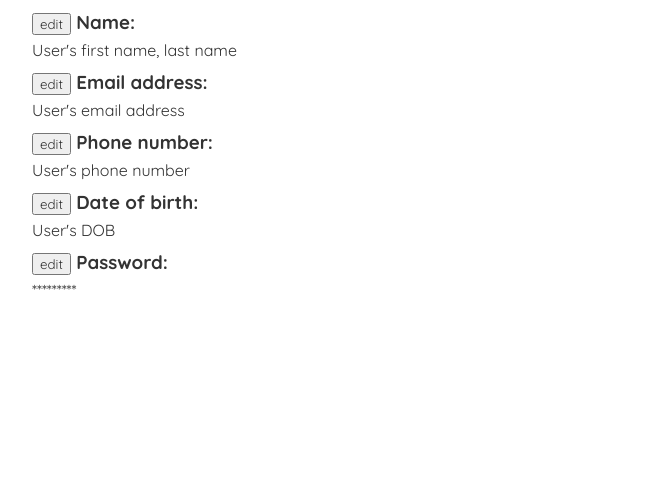
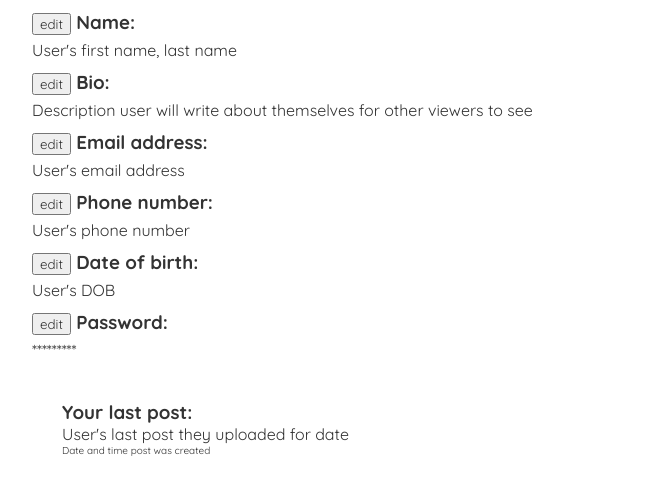
Before and after one commit to agiledev-students-spring2023/final-project-dinnerdate, a React (Create React App) app in the folder front-end/: page /profile in a window 1280 px wide. Shown: the part 387-880 px from the top of the page, without its empty margins (308-965 px from the left). Before the commit the page ends 800 px from the top, so only its background shows below. Built offline with nearby package versions, Linux system fonts and the light colour scheme.

Commit message:
modified user profile page and created page for other user profile

```diff
--- a/front-end/src/pages/profile.js
+++ b/front-end/src/pages/profile.js
@@ -12,6 +12,10 @@ const Profile = () => {
             <div style={{paddingBottom:"10px"}}>
                 <h3 style={{paddingBottom:"5px"}}><button>edit</button> Name: </h3>
                     <p> User's first name, last name</p>
+            </div>
+            <div style={{paddingBottom:"10px"}}>
+                <h3 style={{paddingBottom:"5px"}}><button>edit</button> Bio:</h3>
+                <p> Description user will write about themselves for other viewers to see</p>
             </div>
             <div style={{paddingBottom:"10px"}}>
                 <h3 style={{paddingBottom:"5px"}}><button>edit</button> Email address: </h3>
@@ -30,6 +34,11 @@ const Profile = () => {
                     <p> ********* </p>
             </div>
             </div>
+            <div style={{padding:"30px"}}>
+                <h3>Your last post:</h3>
+                <p>User's last post they uploaded for date</p>
+                <p style={{fontSize:"10px"}}>Date and time post was created</p>
+            </div>
         </div>
         </div>
     );
```
Also changed, not shown: front-end/src/pages/otherUserProfile.js (added, +35 -0 lines).
